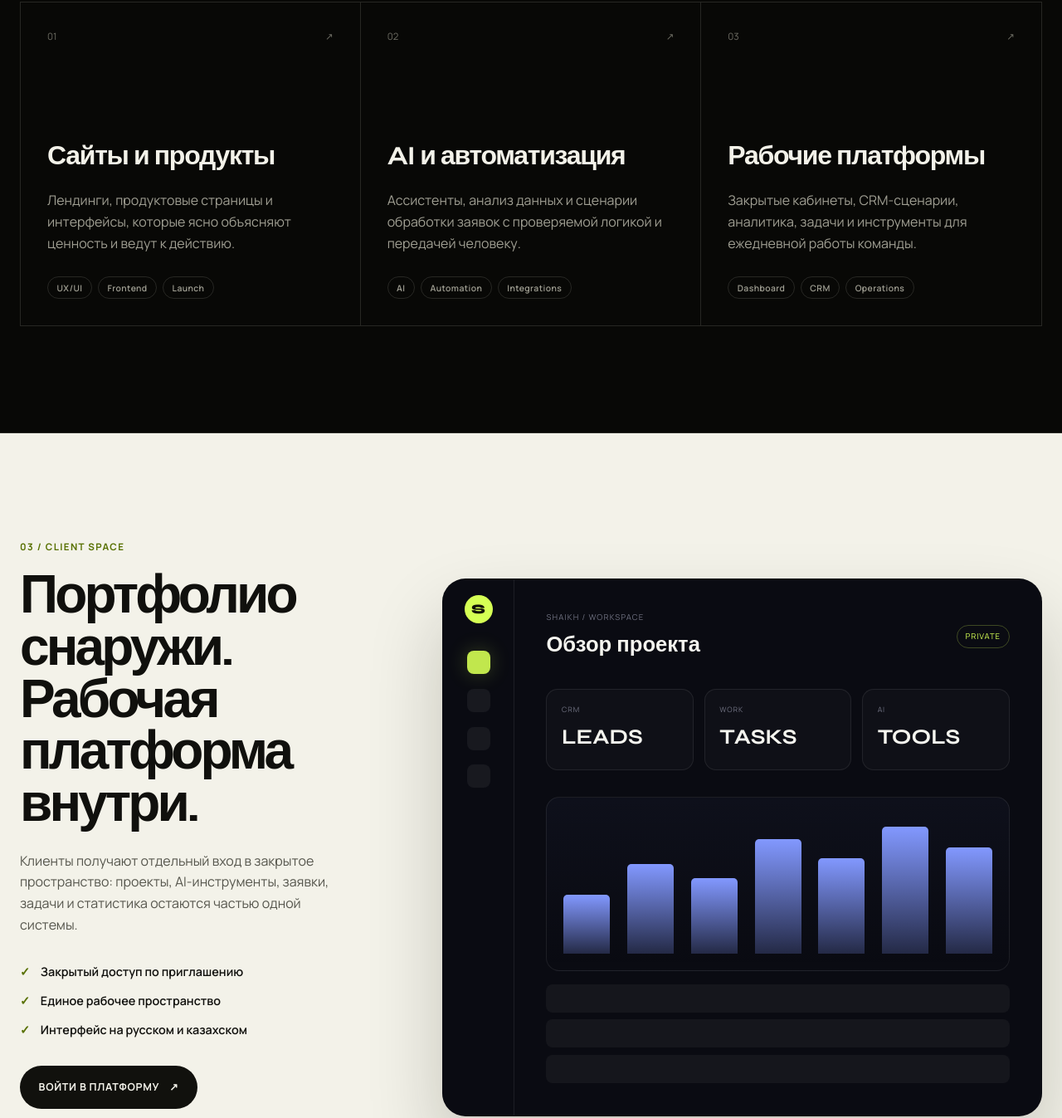
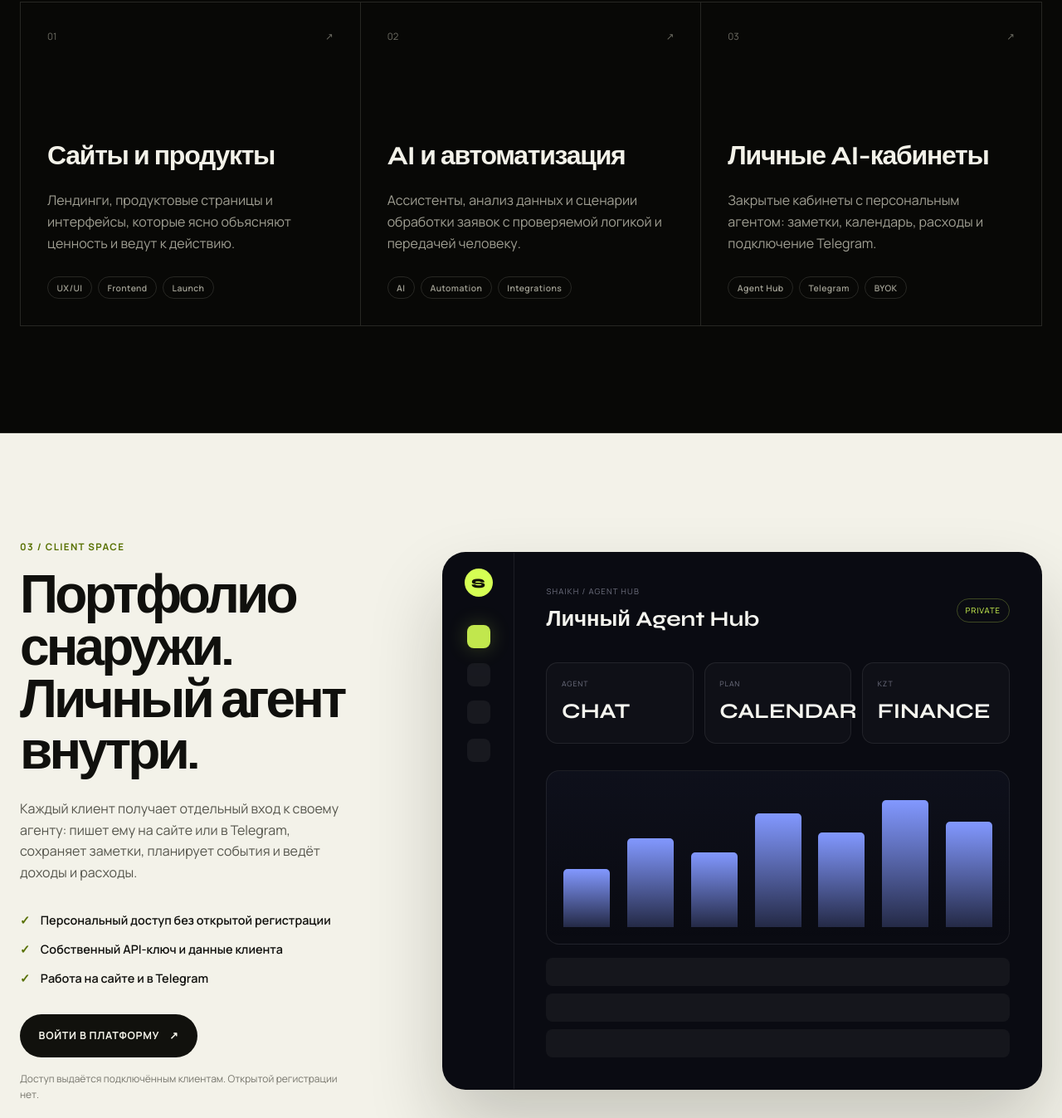
Before and after one commit to Shaikh21bb/shaikhnazar-lending, a website: page index.html in a window 1280 px wide. Shown: the part 4520-5867 px from the top of the page at 83% size. Drawn offline with Linux system fonts and the light colour scheme.

Commit message:
Align portfolio with personal Agent Hub

```diff
--- a/index.html
+++ b/index.html
@@ -129,7 +129,7 @@
                 <div class="capability-grid">
                     <article class="capability-card reveal"><div class="capability-top"><span>01</span><span aria-hidden="true">↗</span></div><h3 data-i18n="capabilities.web.title">Сайты и продукты</h3><p data-i18n="capabilities.web.text">Лендинги, продуктовые страницы и интерфейсы, которые ясно объясняют ценность и ведут к действию.</p><div class="tag-list"><span>UX/UI</span><span>Frontend</span><span>Launch</span></div></article>
                     <article class="capability-card reveal"><div class="capability-top"><span>02</span><span aria-hidden="true">↗</span></div><h3 data-i18n="capabilities.ai.title">AI и автоматизация</h3><p data-i18n="capabilities.ai.text">Ассистенты, анализ данных и сценарии обработки заявок с проверяемой логикой и передачей человеку.</p><div class="tag-list"><span>AI</span><span>Automation</span><span>Integrations</span></div></article>
-                    <article class="capability-card reveal"><div class="capability-top"><span>03</span><span aria-hidden="true">↗</span></div><h3 data-i18n="capabilities.platform.title">Рабочие платформы</h3><p data-i18n="capabilities.platform.text">Закрытые кабинеты, CRM-сценарии, аналитика, задачи и инструменты для ежедневной работы команды.</p><div class="tag-list"><span>Dashboard</span><span>CRM</span><span>Operations</span></div></article>
+                    <article class="capability-card reveal"><div class="capability-top"><span>03</span><span aria-hidden="true">↗</span></div><h3 data-i18n="capabilities.platform.title">Личные AI-кабинеты</h3><p data-i18n="capabilities.platform.text">Закрытые кабинеты с персональным агентом: заметки, календарь, расходы и подключение Telegram.</p><div class="tag-list"><span>Agent Hub</span><span>Telegram</span><span>BYOK</span></div></article>
                 </div>
             </div>
         </section>
@@ -138,17 +138,17 @@
             <div class="container platform-grid">
                 <div class="platform-copy reveal">
                     <p class="section-kicker">03 / CLIENT SPACE</p>
-                    <h2 data-i18n="platform.title">Портфолио снаружи. Рабочая платформа внутри.</h2>
-                    <p data-i18n="platform.text">Клиенты получают отдельный вход в закрытое пространство: проекты, AI-инструменты, заявки, задачи и статистика остаются частью одной системы.</p>
-                    <ul class="platform-points"><li data-i18n="platform.point1">Закрытый доступ по приглашению</li><li data-i18n="platform.point2">Единое рабочее пространство</li><li data-i18n="platform.point3">Интерфейс на русском и казахском</li></ul>
+                    <h2 data-i18n="platform.title">Портфолио снаружи. Личный агент внутри.</h2>
+                    <p data-i18n="platform.text">Каждый клиент получает отдельный вход к своему агенту: пишет ему на сайте или в Telegram, сохраняет заметки, планирует события и ведёт доходы и расходы.</p>
+                    <ul class="platform-points"><li data-i18n="platform.point1">Персональный доступ без открытой регистрации</li><li data-i18n="platform.point2">Собственный API-ключ и данные клиента</li><li data-i18n="platform.point3">Работа на сайте и в Telegram</li></ul>
                     <a class="button button-primary" href="./login.html"><span data-i18n="platform.cta">Войти в платформу</span><span aria-hidden="true">↗</span></a>
                     <p class="platform-disclaimer" data-i18n="platform.disclaimer">Доступ выдаётся подключённым клиентам. Открытой регистрации нет.</p>
                 </div>
                 <div class="workspace-preview reveal" aria-label="Превью клиентской платформы">
                     <div class="workspace-rail"><div class="workspace-logo">S</div><span class="rail-item active"></span><span class="rail-item"></span><span class="rail-item"></span><span class="rail-item"></span></div>
                     <div class="workspace-content">
-                        <div class="workspace-head"><div><small>SHAIKH / WORKSPACE</small><strong data-i18n="platform.previewTitle">Обзор проекта</strong></div><span class="live-chip">PRIVATE</span></div>
-                        <div class="workspace-stats"><span><small>CRM</small><b>LEADS</b></span><span><small>WORK</small><b>TASKS</b></span><span><small>AI</small><b>TOOLS</b></span></div>
+                        <div class="workspace-head"><div><small>SHAIKH / AGENT HUB</small><strong data-i18n="platform.previewTitle">Личный Agent Hub</strong></div><span class="live-chip">PRIVATE</span></div>
+                        <div class="workspace-stats"><span><small>AGENT</small><b>CHAT</b></span><span><small>PLAN</small><b>CALENDAR</b></span><span><small>KZT</small><b>FINANCE</b></span></div>
                         <div class="workspace-chart" aria-hidden="true"><i style="height:42%"></i><i style="height:64%"></i><i style="height:54%"></i><i style="height:82%"></i><i style="height:68%"></i><i style="height:91%"></i><i style="height:76%"></i></div>
                         <div class="workspace-list"><span></span><span></span><span></span></div>
                     </div>
@@ -212,6 +212,6 @@
     </dialog>
 
     <script src="./js/portfolio-data.js?v=20261022c"></script>
-    <script src="./js/main.js?v=20261022c"></script>
+    <script src="./js/main.js?v=20261023a"></script>
 </body>
 </html>
--- a/js/main.js
+++ b/js/main.js
@@ -22,16 +22,16 @@ const UI_TRANSLATIONS = {
         'capabilities.web.text': 'Лендинги, продуктовые страницы и интерфейсы, которые ясно объясняют ценность и ведут к действию.',
         'capabilities.ai.title': 'AI и автоматизация',
         'capabilities.ai.text': 'Ассистенты, анализ данных и сценарии обработки заявок с проверяемой логикой и передачей человеку.',
-        'capabilities.platform.title': 'Рабочие платформы',
-        'capabilities.platform.text': 'Закрытые кабинеты, CRM-сценарии, аналитика, задачи и инструменты для ежедневной работы команды.',
-        'platform.title': 'Портфолио снаружи. Рабочая платформа внутри.',
-        'platform.text': 'Клиенты получают отдельный вход в закрытое пространство: проекты, AI-инструменты, заявки, задачи и статистика остаются частью одной системы.',
-        'platform.point1': 'Закрытый доступ по приглашению',
-        'platform.point2': 'Единое рабочее пространство',
-        'platform.point3': 'Интерфейс на русском и казахском',
+        'capabilities.platform.title': 'Личные AI-кабинеты',
+        'capabilities.platform.text': 'Закрытые кабинеты с персональным агентом: заметки, календарь, расходы и подключение Telegram.',
+        'platform.title': 'Портфолио снаружи. Личный агент внутри.',
+        'platform.text': 'Каждый клиент получает отдельный вход к своему агенту: пишет ему на сайте или в Telegram, сохраняет заметки, планирует события и ведёт доходы и расходы.',
+        'platform.point1': 'Персональный доступ без открытой регистрации',
+        'platform.point2': 'Собственный API-ключ и данные клиента',
+        'platform.point3': 'Работа на сайте и в Telegram',
         'platform.cta': 'Войти в платформу',
         'platform.disclaimer': 'Доступ выдаётся подключённым клиентам. Открытой регистрации нет.',
-        'platform.previewTitle': 'Обзор проекта',
+        'platform.previewTitle': 'Личный Agent Hub',
         'approach.title': 'От задачи до работающего релиза',
         'approach.intro': 'Сначала определяем, что должно измениться для пользователя или бизнеса. Затем собираем, проверяем и запускаем.',
         'approach.step1.title': 'Разобраться',
@@ -87,16 +87,16 @@ const UI_TRANSLATIONS = {
         'capabilities.web.text': 'Құндылықты анық түсіндіретін және әрекетке жетелейтін лендингтер, өнім беттері мен интерфейстер.',
         'capabilities.ai.title': 'AI және автоматтандыру',
         'capabilities.ai.text': 'Тексерілетін логикасы және адамға беру мүмкіндігі бар ассистенттер, деректерді талдау және өтінім сценарийлері.',
-        'capabilities.platform.title': 'Жұмыс платформалары',
-        'capabilities.platform.text': 'Жабық кабинеттер, CRM-сценарийлер, аналитика, тапсырмалар және команданың күнделікті жұмысына арналған құралдар.',
-        'platform.title': 'Сыртында портфолио. Ішінде жұмыс платформасы.',
-        'platform.text': 'Клиенттер жабық кеңістікке бөлек кіреді: жобалар, AI-құралдар, өтінімдер, тапсырмалар және статистика бір жүйеде қалады.',
-        'platform.point1': 'Шақыру арқылы жабық қолжетімділік',
-        'platform.point2': 'Бірыңғай жұмыс кеңістігі',
-        'platform.point3': 'Орыс және қазақ тілдеріндегі интерфейс',
+        'capabilities.platform.title': 'Жеке AI-кабинеттер',
+        'capabilities.platform.text': 'Жеке агенті бар жабық кабинеттер: жазбалар, күнтізбе, шығындар және Telegram қосылымы.',
+        'platform.title': 'Сыртында портфолио. Ішінде жеке агент.',
+        'platform.text': 'Әр клиент өз агентіне жеке қолжетімділік алады: сайтта немесе Telegram-да жазады, жазбаларды сақтайды, оқиғаларды жоспарлайды және кіріс пен шығысты жүргізеді.',
+        'platform.point1': 'Ашық тіркеусіз жеке қолжетімділік',
+        'platform.point2': 'Клиенттің өз API-кілті мен деректері',
+        'platform.point3': 'Сайтта және Telegram-да жұмыс',
         'platform.cta': 'Платформаға кіру',
         'platform.disclaimer': 'Қолжетімділік қосылған клиенттерге беріледі. Ашық тіркелу жоқ.',
-        'platform.previewTitle': 'Жоба шолуы',
+        'platform.previewTitle': 'Жеке Agent Hub',
         'approach.title': 'Міндеттен жұмыс істейтін релизге дейін',
         'approach.intro': 'Алдымен пайдаланушы немесе бизнес үшін не өзгеруі керегін анықтаймыз. Содан кейін жинап, тексеріп, іске қосамыз.',
         'approach.step1.title': 'Түсіну',
```
